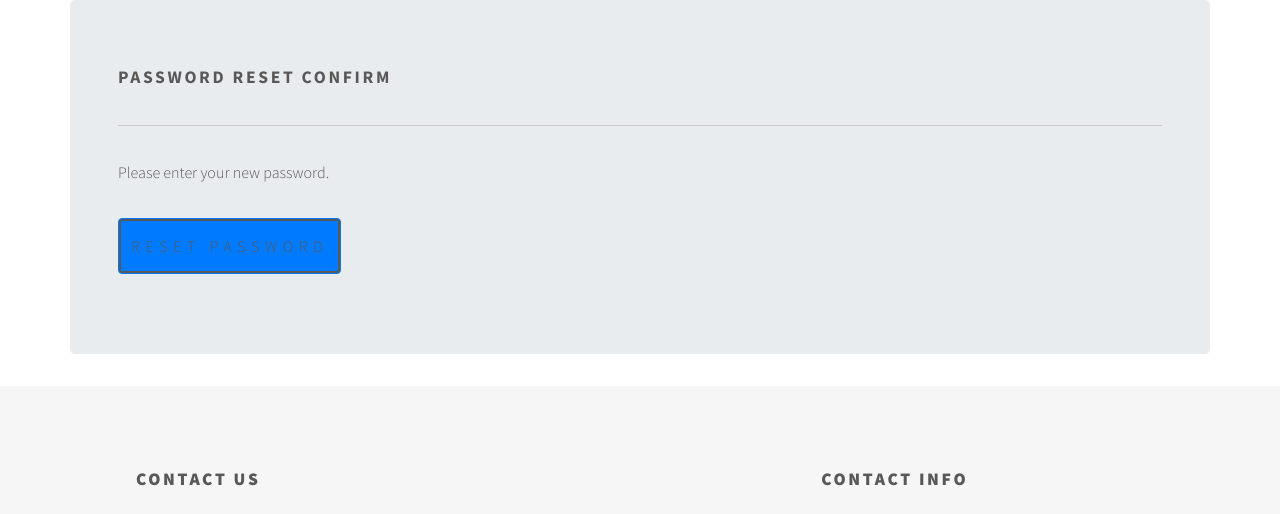
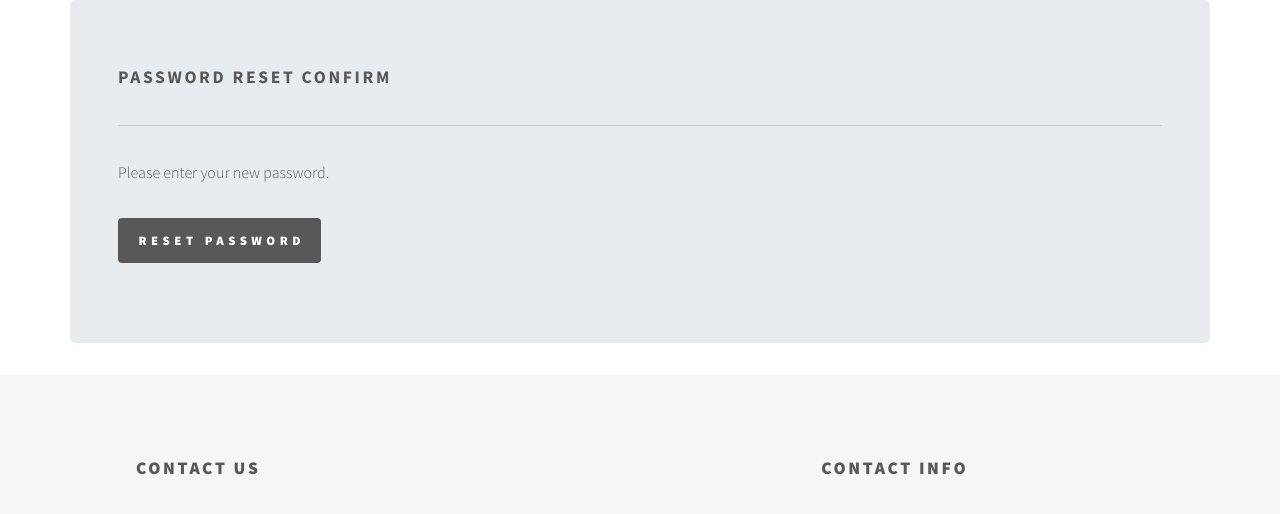
Before and after one commit to harshil037/carrent, a Django app: page /reset/1/1/ in a window 1280 px wide. Shown: the part 104-618 px from the top of the page. Run offline with Django 3.2, Linux system fonts and the light colour scheme; some libraries are stand-ins or nearby versions.

Commit message:
Fixed Buttons on Password Reset pages

```diff
--- a/templates/password/password_reset_complete.html
+++ b/templates/password/password_reset_complete.html
@@ -9,7 +9,7 @@
 	    <h2 class="font-weight-bold mt-3">Password reset complete</h2>
 		<hr>
         <p>Your password has been set. You may go ahead and log in now.</p>
-        <a href="/login" class="btn btn-primary">Log in</a>
+        <a href="/login" class="primary">Log in</a>
     </div>
 
 {% endblock %}
--- a/templates/password/password_reset_confirm.html
+++ b/templates/password/password_reset_confirm.html
@@ -14,7 +14,7 @@
         <form method="POST">
             {% csrf_token %}
             {{ form|crispy }}
-            <button class="btn btn-primary" type="submit">Reset password</button>
+            <button class="primary" type="submit">Reset password</button>
         </form>
     </div>
 
```
